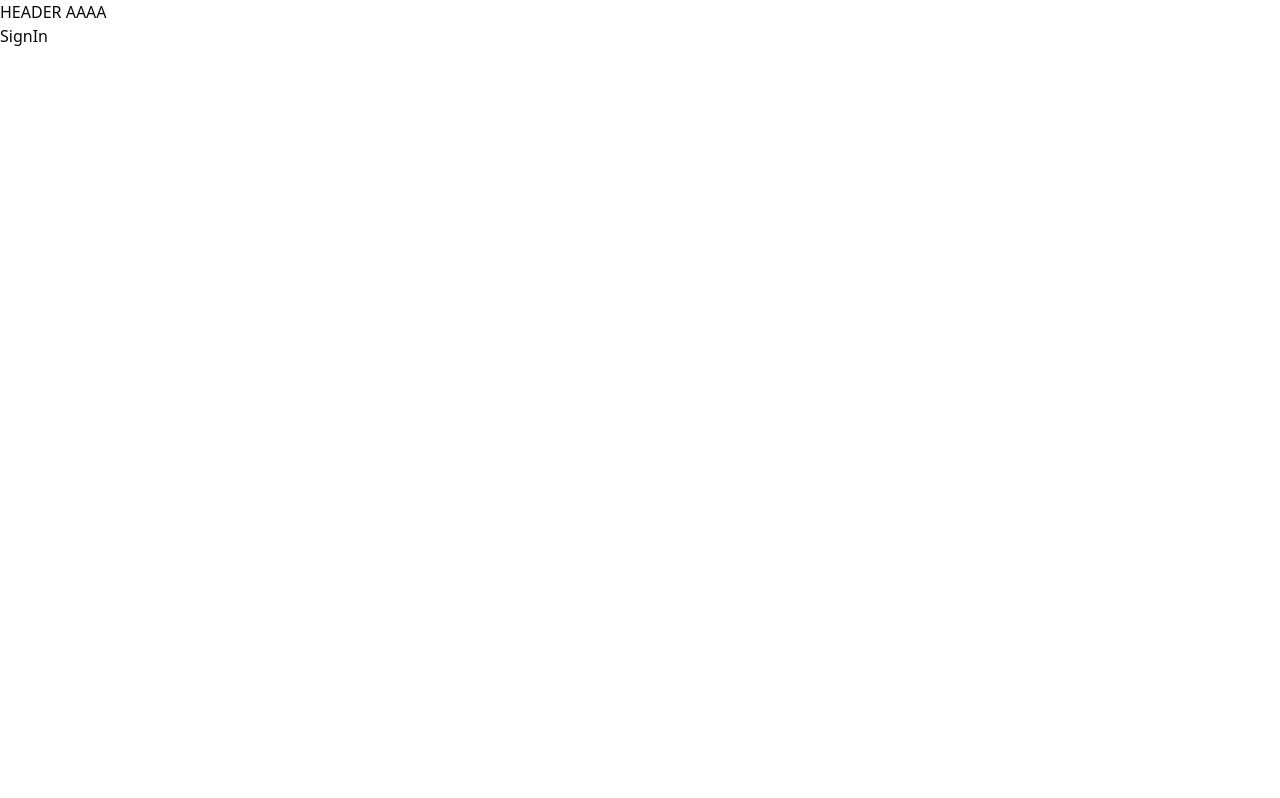
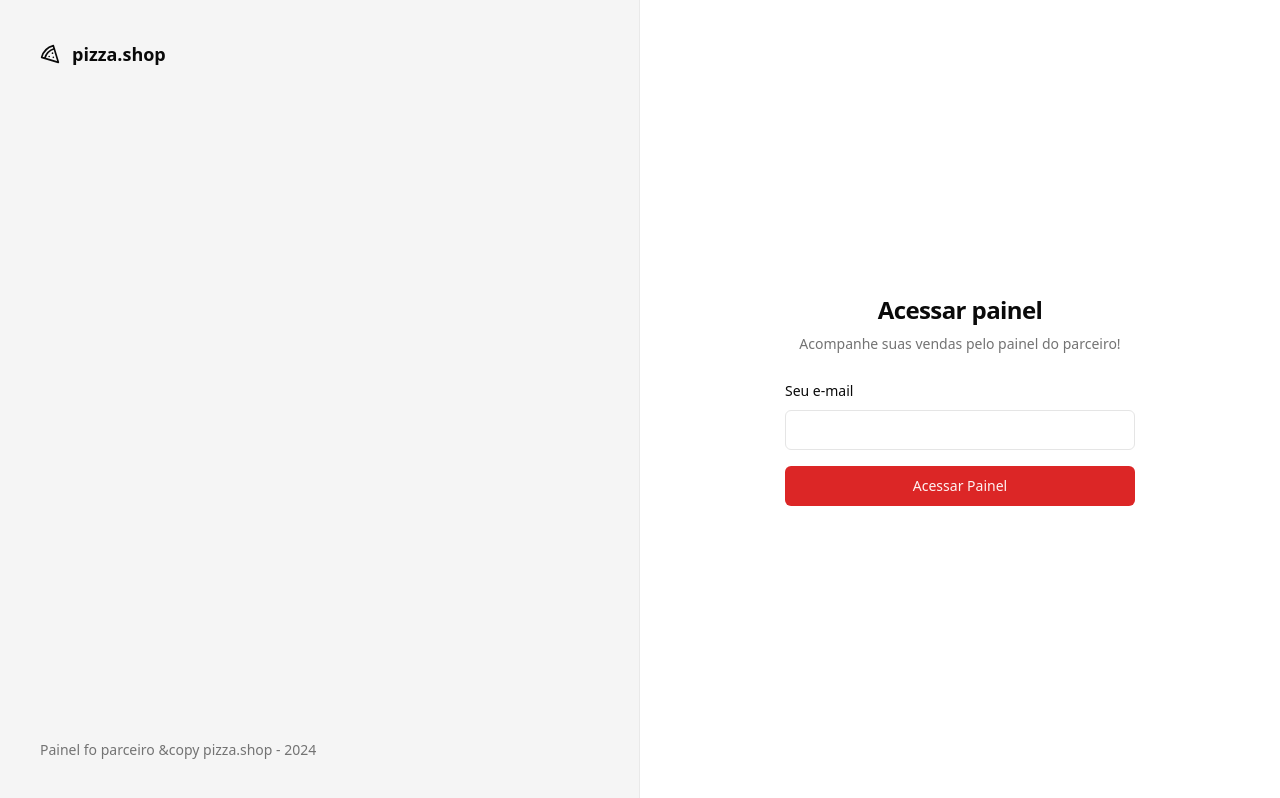
Before and after one commit to rodolfosouzamenezes/pizza-shop, a React (Vite) app in the folder web/: page /sign-in in a window 1280 px wide. Built offline with nearby package versions, Linux system fonts and the light colour scheme.

Commit message:
feat: add login page

```diff
--- a/web/package.json
+++ b/web/package.json
@@ -10,6 +10,7 @@
     "preview": "vite preview"
   },
   "dependencies": {
+    "@radix-ui/react-label": "^2.0.2",
     "@radix-ui/react-slot": "^1.0.2",
     "class-variance-authority": "^0.7.0",
     "clsx": "^2.1.0",
--- /dev/null
+++ b/web/src/components/ui/input.tsx
@@ -0,0 +1,25 @@
+import * as React from 'react'
+
+import { cn } from '@/lib/utils'
+
+export interface InputProps
+  extends React.InputHTMLAttributes<HTMLInputElement> {}
+
+const Input = React.forwardRef<HTMLInputElement, InputProps>(
+  ({ className, type, ...props }, ref) => {
+    return (
+      <input
+        type={type}
+        className={cn(
+          'flex h-10 w-full rounded-md border border-input bg-background px-3 py-2 text-sm ring-offset-background file:border-0 file:bg-transparent file:text-sm file:font-medium placeholder:text-muted-foreground focus-visible:outline-none focus-visible:ring-2 focus-visible:ring-ring focus-visible:ring-offset-2 disabled:cursor-not-allowed disabled:opacity-50',
+          className,
+        )}
+        ref={ref}
+        {...props}
+      />
+    )
+  },
+)
+Input.displayName = 'Input'
+
+export { Input }
--- /dev/null
+++ b/web/src/components/ui/label.tsx
@@ -0,0 +1,24 @@
+import * as LabelPrimitive from '@radix-ui/react-label'
+import { cva, type VariantProps } from 'class-variance-authority'
+import * as React from 'react'
+
+import { cn } from '@/lib/utils'
+
+const labelVariants = cva(
+  'text-sm font-medium leading-none peer-disabled:cursor-not-allowed peer-disabled:opacity-70',
+)
+
+const Label = React.forwardRef<
+  React.ElementRef<typeof LabelPrimitive.Root>,
+  React.ComponentPropsWithoutRef<typeof LabelPrimitive.Root> &
+    VariantProps<typeof labelVariants>
+>(({ className, ...props }, ref) => (
+  <LabelPrimitive.Root
+    ref={ref}
+    className={cn(labelVariants(), className)}
+    {...props}
+  />
+))
+Label.displayName = LabelPrimitive.Root.displayName
+
+export { Label }
--- a/web/src/pages/_layouts/auth.tsx
+++ b/web/src/pages/_layouts/auth.tsx
@@ -1,11 +1,20 @@
+import { Pizza } from 'lucide-react'
 import { Outlet } from 'react-router-dom'
 
 export function AuthLayout() {
   return (
-    <div>
-      <h1>HEADER AAAA</h1>
+    <div className="grid min-h-screen grid-cols-2">
+      <div className="flex h-full flex-col justify-between border-r border-foreground/5 bg-muted p-10 text-muted-foreground">
+        <div className="flex items-center gap-3 text-lg text-foreground">
+          <Pizza className="h-5 w-5" />
+          <span className="font-semibold">pizza.shop</span>
+        </div>
+        <footer className="text-sm">
+          Painel fo parceiro &copy pizza.shop - {new Date().getFullYear()}
+        </footer>
+      </div>
 
-      <div>
+      <div className="flex flex-col items-center justify-center">
         <Outlet />
       </div>
     </div>
--- a/web/src/pages/auth/sign-in.tsx
+++ b/web/src/pages/auth/sign-in.tsx
@@ -1,10 +1,32 @@
 import { Helmet } from 'react-helmet-async'
+
+import { Button } from '@/components/ui/button'
+import { Input } from '@/components/ui/input'
+import { Label } from '@/components/ui/label'
 
 export function SignIn() {
   return (
-    <>
+    <div className="p-8">
       <Helmet title="Login" />
-      <h1>SignIn</h1>
-    </>
+      <div className="flex w-[350px] flex-col justify-center gap-6">
+        <div className="flex flex-col gap-2 text-center">
+          <h1 className="text-2xl font-semibold tracking-tight">
+            Acessar painel
+          </h1>
+          <p className="text-sm text-muted-foreground">
+            Acompanhe suas vendas pelo painel do parceiro!
+          </p>
+        </div>
+        <form className="flex flex-col gap-4">
+          <div className="space-y-2">
+            <Label htmlFor="email">Seu e-mail</Label>
+            <Input id="email" name="email" type="email" />
+          </div>
+          <Button type="submit" className="w-full">
+            Acessar Painel
+          </Button>
+        </form>
+      </div>
+    </div>
   )
 }
```
Also changed, not shown: 1 other file (tests, documents, lock files or other folders).
